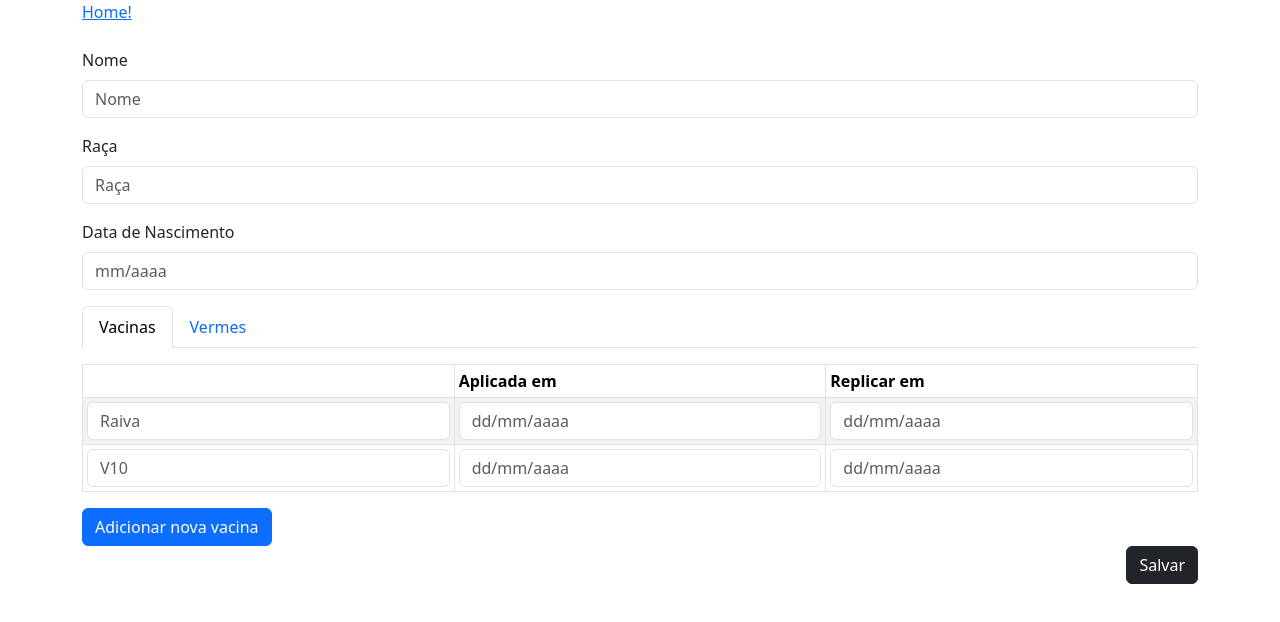
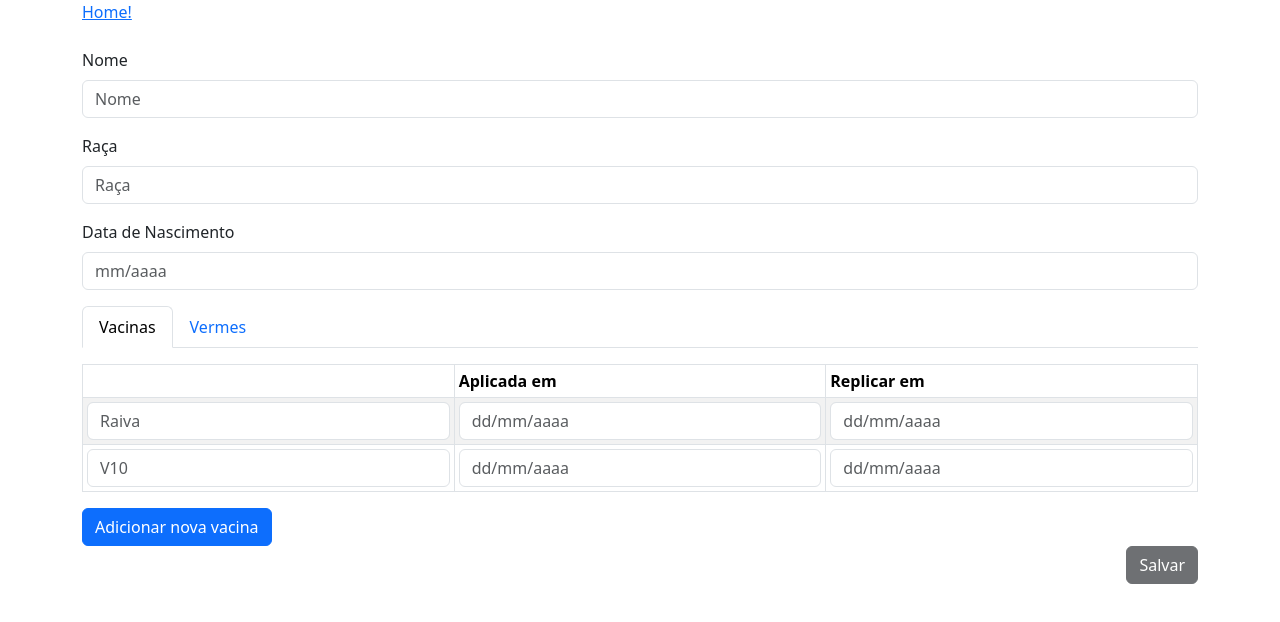
Before and after one commit to MorganaDuarte/pets-routine, a React (Create React App) app: page /create in a window 1280 px wide. Shown: the top 622 px of the page. Built offline with nearby package versions, Linux system fonts and the light colour scheme.

Commit message:
disabled save button

```diff
--- a/src/components/Profile/Create/index.tsx
+++ b/src/components/Profile/Create/index.tsx
@@ -1,6 +1,6 @@
-import { Form, Button, Table, Tab, Tabs } from "react-bootstrap";
+import { Form, Button, Tab, Tabs } from "react-bootstrap";
 import { useNavigate } from "react-router-dom";
-import { useState, ChangeEvent } from "react";
+import {useState, ChangeEvent, useEffect} from "react";
 import { Dog } from "../../../types/dogs";
 import { v4 as uuidv4 } from 'uuid';
 import { Vaccines } from "../../../types/vaccines";
@@ -20,6 +20,7 @@ export default function Create() {
     { vaccine: 'Raiva', appliedDate: '', replicateDate: '' },
     { vaccine: 'V10', appliedDate: '', replicateDate: '' }
   ]);
+  const [isFormComplete, setIsFormComplete] = useState(false);
   const handleChange = (e: ChangeEvent<HTMLInputElement>) => {
     const { name, value } = e.target;
     setFormData((prevData) => ({
@@ -48,6 +49,13 @@ export default function Create() {
       { vaccine: '', appliedDate: '', replicateDate: '' }
     ]);
   };
+  useEffect(() => {
+    const isMainFormComplete = Object.values(formData).every((value) => value !== "");
+    const areVaccinesComplete = vaccineRows.every(
+      (vaccine) => vaccine.vaccine !== "" && vaccine.appliedDate !== "" && vaccine.replicateDate !== ""
+    );
+    setIsFormComplete(isMainFormComplete && areVaccinesComplete);
+  }, [formData, vaccineRows]);
   function navigateToProfile(dog: Dog ) {
     navigate(`/profile/${dog.id}`, { state: { dog } })
   }
@@ -58,9 +66,10 @@ export default function Create() {
     localStorage.setItem("pets", JSON.stringify(pets));
     navigateToProfile(formData);
   }
+
   return(
     <>
-      <Form className="mt-4" onSubmit={save}>
+      <Form className="mt-4">
         <Data label="Nome" placeholder="Nome" name="name" value={formData.name} onChange={handleChange} />
         <Data label="Raça" placeholder="Raça" name="race" value={formData.race} onChange={handleChange} />
         <Data label="Data de Nascimento" placeholder="mm/aaaa" name="birthDate" value={formData.birthDate} onChange={handleChange} />
@@ -73,7 +82,7 @@ export default function Create() {
           </Tab>
         </Tabs>
         <div className="d-flex justify-content-end">
-          <Button variant="dark" type="submit">Salvar</Button>
+          <Button variant="dark" type="submit" onClick={save} disabled={!isFormComplete}>Salvar</Button>
         </div>
       </Form>
     </>
```
